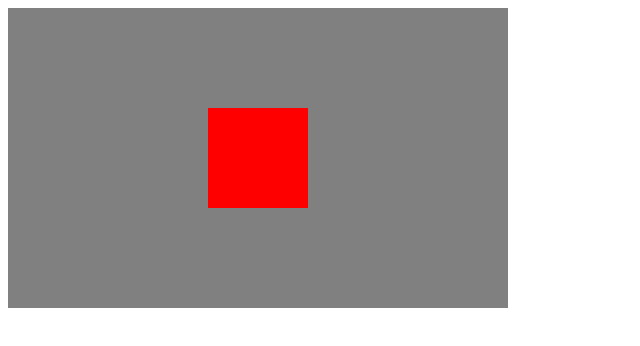
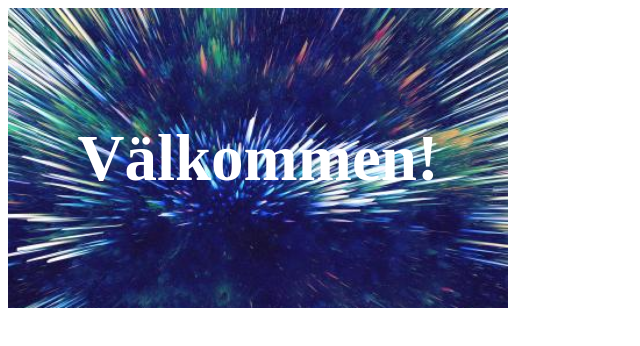
Before and after one commit to krokedilmartin/grundkurs-flex-inspelning, a plain HTML site: page index.html in a window 1280 px wide. Shown: the whole page, without its empty margins (0-640 px from the left). Drawn offline with Linux system fonts and the light colour scheme.

Commit message:
hero section working
with flex

```diff
--- a/index.html
+++ b/index.html
@@ -7,29 +7,30 @@
     <title>Document</title>
 </head>
 <style>
-    #big-box {
+    #hero-section {
         height: 300px;
         width: 500px;
-        background-color: grey;
+        /* background-color: grey; */
+        background-image: url(thumb16.jpg);
+        background-size: cover;
         display: flex;
         justify-content: center;
         align-items: center;
     }
-    #first-box {
-        height: 100px;
-        width: 100px;
-        background-color: red;
-    }
-    #second-box {
-        height: 100px;
-        width: 100px;
-        background-color: blue;
+
+    #hero-section h1 {
+        color: white;
+        font-size: 65px;
     }
 </style>
 <body>
-    <div id="big-box">
-        <div id="first-box"></div>
+    <div id="hero-section">
+        <h1>Välkommen!</h1>
+        <!-- <div id="first-box"></div> -->
         <!-- <div id="second-box"></div> -->
     </div>
 </body>
 </html>
+
+<!-- https://scrimba.com/learn/flexbox
+https://css-tricks.com/snippets/css/a-guide-to-flexbox/ -->
```
Also changed, not shown: thumb16.jpg (added).
